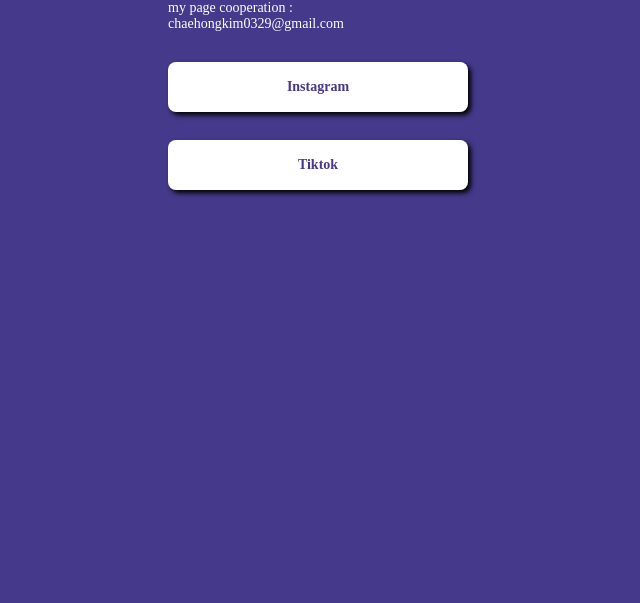
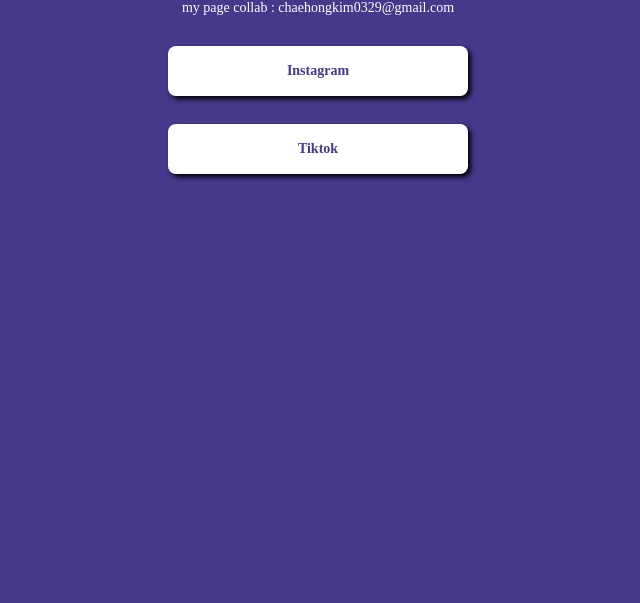
Before and after one commit to germenmontv/mypage, a plain HTML site: page index.html in a window 1280 px wide. Shown: the part 197-800 px from the top of the page, without its empty margins (322-962 px from the left). Drawn offline with Linux system fonts and the light colour scheme; a web font is replaced by a local one.

Commit message:
Update index.html

```diff
--- a/index.html
+++ b/index.html
@@ -93,7 +93,7 @@
         <h1 class="main"> Germenmontv</h1>
         <p class="sub">
             my page
-            cooperation : chaehongkim0329@gmail.com
+            collab : chaehongkim0329@gmail.com
         </p>
 
 
```
